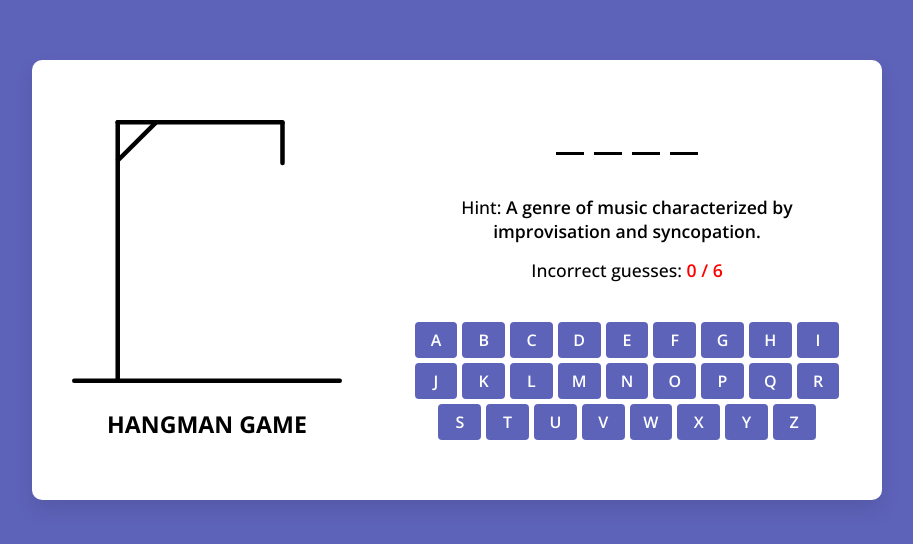
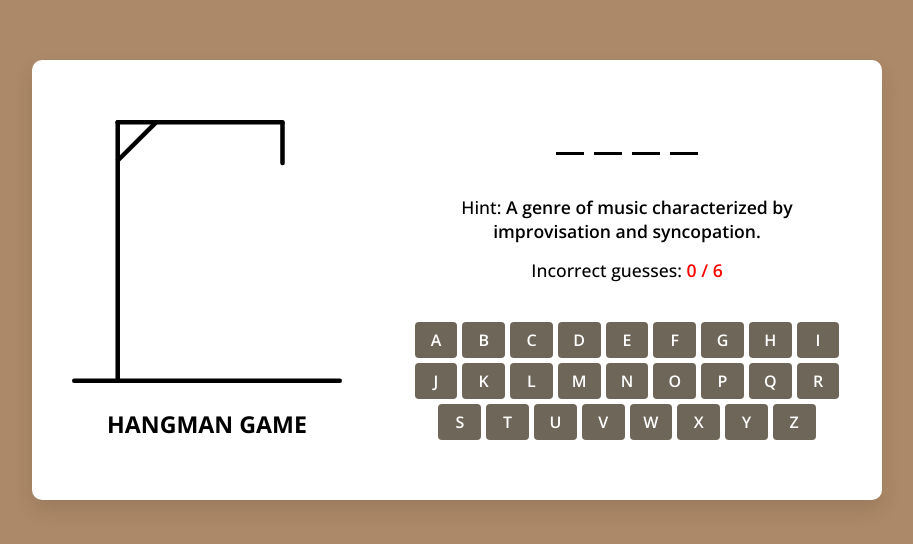
Before and after one commit to muskanchoudhary001/Hangman_Games, a plain HTML site: page index.html in a window 1280 px wide. Shown: the part 120-664 px from the top of the page, without its empty margins (183-1096 px from the left). Drawn offline with nearby package versions, Linux system fonts and the light colour scheme.

Commit message:
updated game

```diff
--- a/style.css
+++ b/style.css
@@ -12,7 +12,7 @@ body {
     align-items: center;
     justify-content: center;
     min-height: 100vh;
-    background: #5E63BA;
+    background: #AC8968;
 }
 .container {
     display: flex;
@@ -84,7 +84,7 @@ body {
     font-weight: 600;
     border-radius: 4px;
     text-transform: uppercase;
-    background: #5E63BA;
+    background: #6E6658;
 }
 .keyboard button {
     padding: 7px;
@@ -95,7 +95,7 @@ body {
     opacity: 0.6;
 }
 :where(.game-modal, .keyboard) button:hover {
-    background: #8286c9;
+    background:#4F4A41;
 }
 .game-modal {
     position: fixed;
@@ -143,7 +143,7 @@ body {
     font-weight: 500;
 }
 .game-modal p b {
-    color: #5E63BA;
+    color: #86C232 ;
     font-weight: 600;
 }
 .game-modal button {
```
